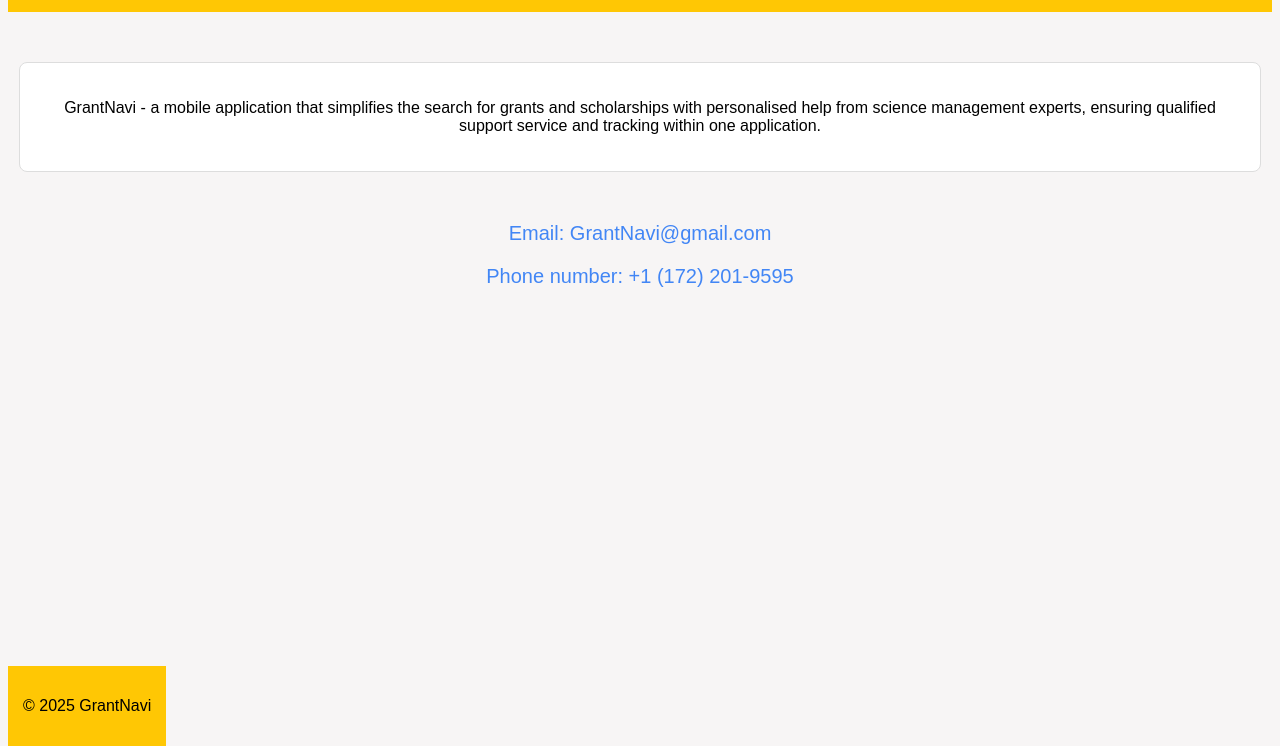
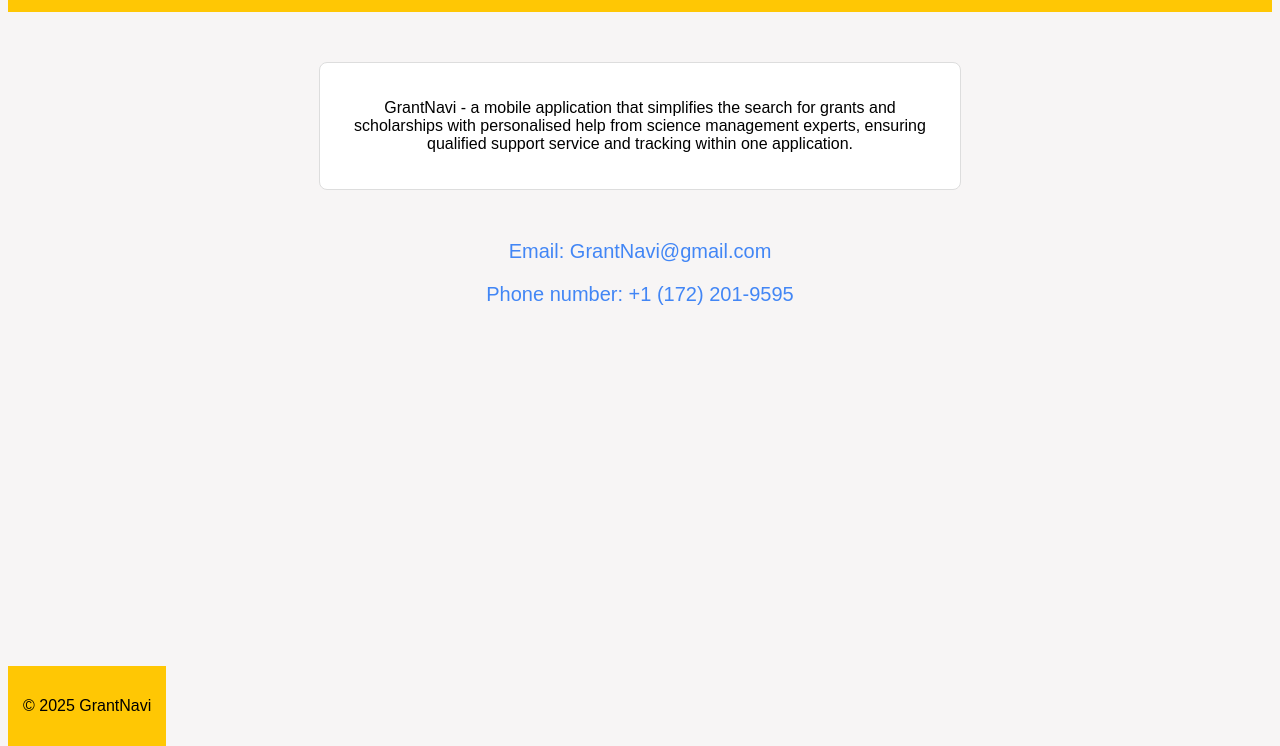
Before and after one commit to EkaterinaGrineva/grant-navi, a plain HTML site: page index.html in a window 1280 px wide. Shown: the part 54-800 px from the top of the page. Drawn offline with Linux system fonts and the light colour scheme.

```diff
--- a/styles.css
+++ b/styles.css
@@ -34,6 +34,7 @@ body {
 }
 
 .footer {
+display: flex;
  position: fixed;
  padding: 15px;
  bottom: 0;
@@ -41,7 +42,7 @@ body {
 
 
 .content {
-    max-width: 1200px;
+    max-width: 600px;
     margin: 50px auto;
     padding: 20px;
     border: 1px solid #ddd;
```
